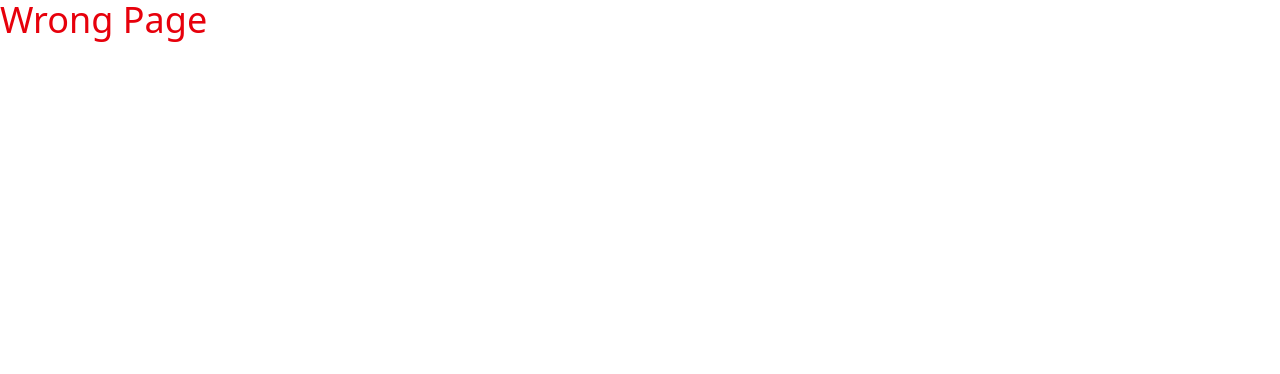
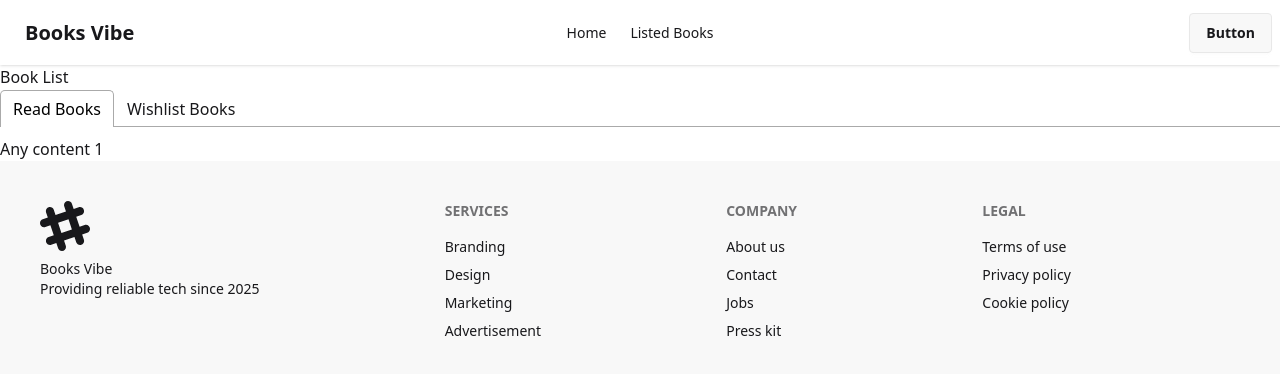
Before and after one commit to abrarasif11/Books-Vibe, a React (Vite) app: page /listedBook in a window 1280 px wide. Before the commit this address had no page. Shown: the top 374 px of the page. Built offline with nearby package versions, Linux system fonts and the light colour scheme.

Commit message:
listed-book

```diff
--- a/package.json
+++ b/package.json
@@ -16,6 +16,7 @@
     "react": "^19.1.1",
     "react-dom": "^19.1.1",
     "react-router-dom": "^7.8.0",
+    "react-tabs": "^6.1.0",
     "sort-by": "^1.2.0",
     "tailwindcss": "^4.1.12"
   },
--- a/src/Component/Header/Header.jsx
+++ b/src/Component/Header/Header.jsx
@@ -8,7 +8,7 @@ const Header = () => {
         <NavLink to='/'>Home</NavLink>
       </li>
       <li>
-        <NavLink>Listed Books</NavLink>
+        <NavLink to='/listedBook'>Listed Books</NavLink>
       </li>
     </>
   );
--- /dev/null
+++ b/src/Component/ListedBooks/ListedBooks.jsx
@@ -0,0 +1,29 @@
+import React from "react";
+import { useLoaderData } from "react-router-dom";
+import { Tab, Tabs, TabList, TabPanel } from "react-tabs";
+import "react-tabs/style/react-tabs.css";
+
+const ListedBooks = () => {
+    const allBooks = useLoaderData();
+  return (
+    <div>
+      <h1>Book List </h1>
+
+      <Tabs>
+        <TabList>
+          <Tab>Read Books</Tab>
+          <Tab>Wishlist Books</Tab>
+        </TabList>
+
+        <TabPanel>
+          <h2>Any content 1</h2>
+        </TabPanel>
+        <TabPanel>
+          <h2>Any content 2</h2>
+        </TabPanel>
+      </Tabs>
+    </div>
+  );
+};
+
+export default ListedBooks;
--- a/src/Component/Utility/AddToDb.js
+++ b/src/Component/Utility/AddToDb.js
@@ -20,5 +20,18 @@ const addToStoredReadList = (id) =>{
     localStorage.setItem('read-list', storedListStr);
    }
 }
+const addToStoredWishList = (id) =>{
+   const storedList = getStoredReadList();
+   if(storedList.includes(id)){
+    console.log(id, 'already existed')
+   }
+   else{
+    storedList.push(id)
+    const storedListStr = JSON.stringify(storedList);
+    localStorage.setItem('read-list', storedListStr);
+   }
+}
 
-export { addToStoredReadList }
+
+
+export { addToStoredReadList, getStoredReadList ,addToStoredWishList }
--- a/src/main.jsx
+++ b/src/main.jsx
@@ -11,6 +11,7 @@ import Home from './Component/Home/Home.jsx';
 import ErrorPage from './Component/ErrorPage/ErrorPage.jsx';
 import BooksDB from './Component/BooksDB/BooksDB.jsx';
 import BookDetail from './Component/BookDetail/BookDetail.jsx';
+import ListedBooks from './Component/ListedBooks/ListedBooks.jsx';
 
 const router = createBrowserRouter([
   {
@@ -28,6 +29,11 @@ const router = createBrowserRouter([
        loader : () => fetch('/booksData.json')
       },
       {
+       path :'/listedBook',
+       element: <ListedBooks/>,
+       loader : () => fetch('/booksData.json')
+      },
+      {
         path:'/dashboard',
         element: <BooksDB/>
       }
```
Also changed, not shown: 1 other file (tests, documents, lock files or other folders).
